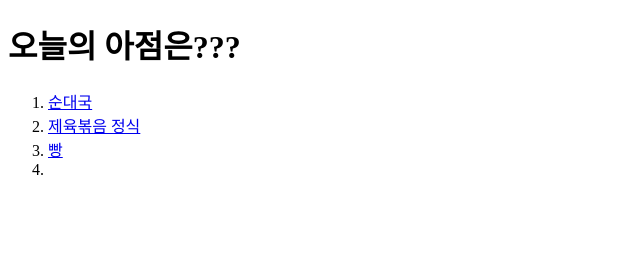
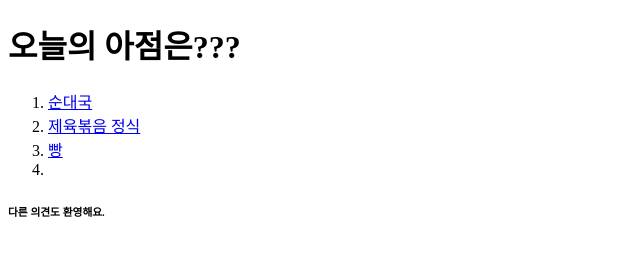
Before and after one commit to indigchi1d/MyWeb, a plain HTML site: page index.html in a window 1280 px wide. Shown: the whole page, without its empty margins (0-640 px from the left). Drawn offline with Linux system fonts and the light colour scheme.

Commit message:
Add files via upload

```diff
--- a/index.html
+++ b/index.html
@@ -11,5 +11,6 @@
             <li><a href="2.html">제육볶음 정식</a></li>
             <li><a href="3.html">빵</a><li>
         </ol>
+        <h6>다른 의견도 환영해요.</h6>
     </body>
 </html>
```
